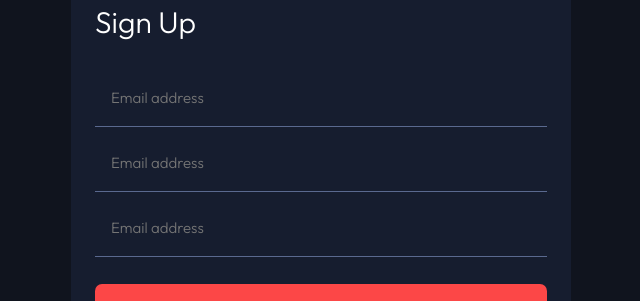
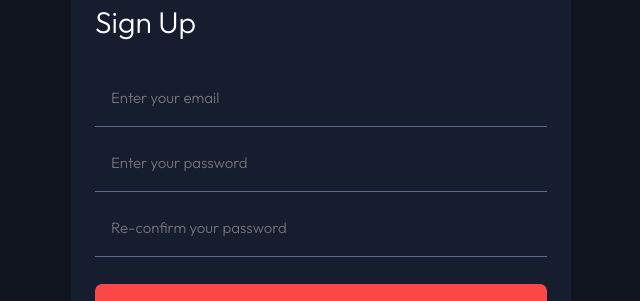
Before and after one commit to JJWallis/Entertainment-App, a Next.js app: page / in a window 1280 px wide. Shown: the part 213-514 px from the top of the page, without its empty margins (319-959 px from the left). Built offline with nearby package versions, Linux system fonts and the light colour scheme.

Commit message:
form updated

```diff
--- a/src/components/Login/LoginForm.tsx
+++ b/src/components/Login/LoginForm.tsx
@@ -1,12 +1,9 @@
 import Link from 'next/link';
-import React, { useEffect, useId, useState } from 'react';
+import React, { useEffect, useState } from 'react';
 
 import { LoginTitle } from '../styled/Title.styled';
 import LoginFormStyled from '../styled/Form.styled';
 import { LoginFieldSet } from '../styled/Fieldset.styled';
-import { LoginInputContainer } from '../styled/Wrappers.styled';
-import { LoginInput } from '../styled/Input.styled';
-import { LoginErrorMessage } from '../styled/ErrorMessage.styled';
 import { LoginButton } from '../styled/Button.styled';
 import { LoginSubTitle } from '../styled/SubTitle.styled';
 import LoginSignUpInput from './LoginInput';
@@ -47,7 +44,6 @@ const LoginForm = ({ toggleFormType, isSignUpForm }: Props) => {
    const [errorMessages, setErrorMessages] = useState<InitialFormState>(
       initState(isSignUpForm)
    );
-   const uid = useId();
 
    const [formTitle, submitBtnValue, ctaValue, toggleFormLink] = isSignUpForm
       ? ['Sign Up', 'Create an account', 'Already have an account?', 'Login']
@@ -117,6 +113,7 @@ const LoginForm = ({ toggleFormType, isSignUpForm }: Props) => {
                relatedErrorMessage={errorMessages['email']}
                stateKey="email"
                updateFormStateWithValue={updateFormStateWithValue}
+               placeholder="Enter your email"
             />
             <LoginSignUpInput
                id="password-input"
@@ -125,6 +122,7 @@ const LoginForm = ({ toggleFormType, isSignUpForm }: Props) => {
                relatedErrorMessage={errorMessages['password']}
                stateKey="password"
                updateFormStateWithValue={updateFormStateWithValue}
+               placeholder="Enter your password"
             />
             {isSignUpForm && (
                <LoginSignUpInput
@@ -136,6 +134,7 @@ const LoginForm = ({ toggleFormType, isSignUpForm }: Props) => {
                   }
                   stateKey="confirmedPassword"
                   updateFormStateWithValue={updateFormStateWithValue}
+                  placeholder="Re-confirm your password"
                />
             )}
          </LoginFieldSet>
--- a/src/components/Login/LoginInput.tsx
+++ b/src/components/Login/LoginInput.tsx
@@ -13,6 +13,7 @@ interface Props {
       evt: React.ChangeEvent<HTMLInputElement>,
       inputName: LoginFormInputNames
    ) => void;
+   placeholder: string;
 }
 
 const LoginSignUpInput: React.FC<Props> = ({
@@ -22,6 +23,7 @@ const LoginSignUpInput: React.FC<Props> = ({
    updateFormStateWithValue,
    inputType,
    stateKey,
+   placeholder,
 }) => {
    return (
       <LoginInputContainer>
@@ -30,7 +32,7 @@ const LoginSignUpInput: React.FC<Props> = ({
             type={inputType}
             value={value}
             onChange={(evt) => updateFormStateWithValue(evt, stateKey)}
-            placeholder="Email address"
+            placeholder={placeholder}
             error={!!relatedErrorMessage}
          />
          {relatedErrorMessage && (
```
